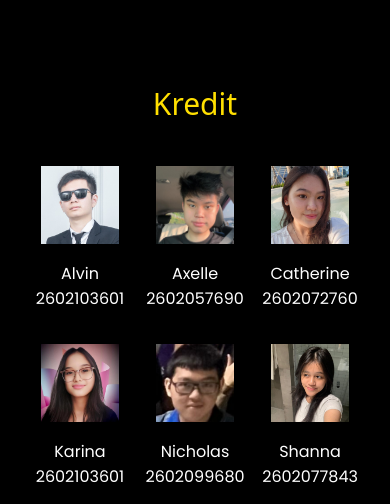
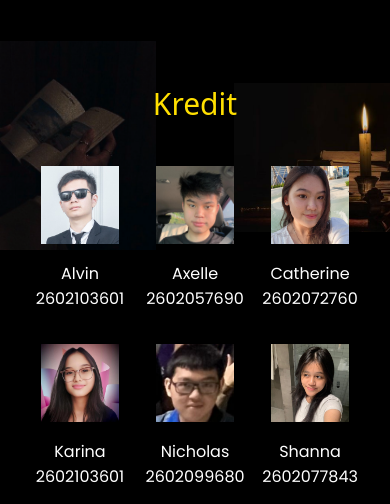
Before and after one commit to Ulveen/Ephemeral, a React (Vite) app: page / in a window 390 px wide. Shown: the part 1183-1687 px from the top of the page. Built offline with nearby package versions, Linux system fonts and the light colour scheme; a web font is replaced by a local one.

Commit message:
update: add bg

```diff
--- a/src/components/PersonCard.css
+++ b/src/components/PersonCard.css
@@ -5,6 +5,7 @@
     align-items: center;
     margin-bottom: 5%;
     gap: 2vh;
+    z-index: 10;
 }
 
 .person-card-image {
@@ -12,6 +13,7 @@
     height: 20vw;
     background-color: white;
     object-fit: cover;
+    z-index: 10;
 }
 
 .person-card-detail {
@@ -21,6 +23,7 @@
     font-family: var(--poppins);
     font-size: 22px;
     font-weight: 400;
+    z-index: 10;
 }
 
 @media screen and (max-width: 768px) {
--- a/src/pages/Kredit.css
+++ b/src/pages/Kredit.css
@@ -5,12 +5,14 @@
     align-items: center;
     flex-direction: column;
     gap: 5vh;
+    z-index: 1;
 }
 
 .kredit-title {
     color: var(--yellow);
     font-size: 54px;
     font-family: var(--spirax);
+    z-index: 2;
 }
 
 .kredit-people {
@@ -20,6 +22,24 @@
     justify-content: space-evenly;
     flex-wrap: wrap;
     gap: 3vw;
+    z-index: 2;
+}
+
+.kredit-bg {
+    position: absolute;
+    z-index: -10;
+}
+
+#kredit-bg1 {
+    left: 0;
+    top: -5vh;
+    width: 30vw;
+    height: 70vh;
+}
+
+#kredit-bg2 {
+    top: 0;
+    right: 0;
 }
 
 @media screen and (max-width: 768px) {
@@ -32,4 +52,14 @@
         gap: 4vw;
     }
 
+    #kredit-bg1 {
+        width: 40vw;
+        height: auto;
+    }
+
+    #kredit-bg2 {
+        width: 40vw;
+        height: auto;
+    }
+
 }
--- a/src/pages/Kredit.tsx
+++ b/src/pages/Kredit.tsx
@@ -50,6 +50,8 @@ export default function Kredit() {
                     return <PersonCard key={index} person={person} />
                 })}
             </div>
+            <img src="/bg3.png" className="kredit-bg" id="kredit-bg1" />
+            <img src="/bg4.png" className="kredit-bg" id="kredit-bg2" />
         </div>
     )
 }
--- a/src/pages/Video.css
+++ b/src/pages/Video.css
@@ -6,6 +6,8 @@
     justify-content: center;
     flex-direction: column;
     gap: 5vh;
+    overflow-y: visible;
+    z-index: 1;
 }
 
 .video-title {
@@ -18,6 +20,7 @@
     background-color: white;
     width: 75%;
     height: 70vh;
+    z-index: 2;
 }
 
 @media screen and (max-width: 768px) {
```
Also changed, not shown: public/bg3.png (added), public/bg4.png (added).
